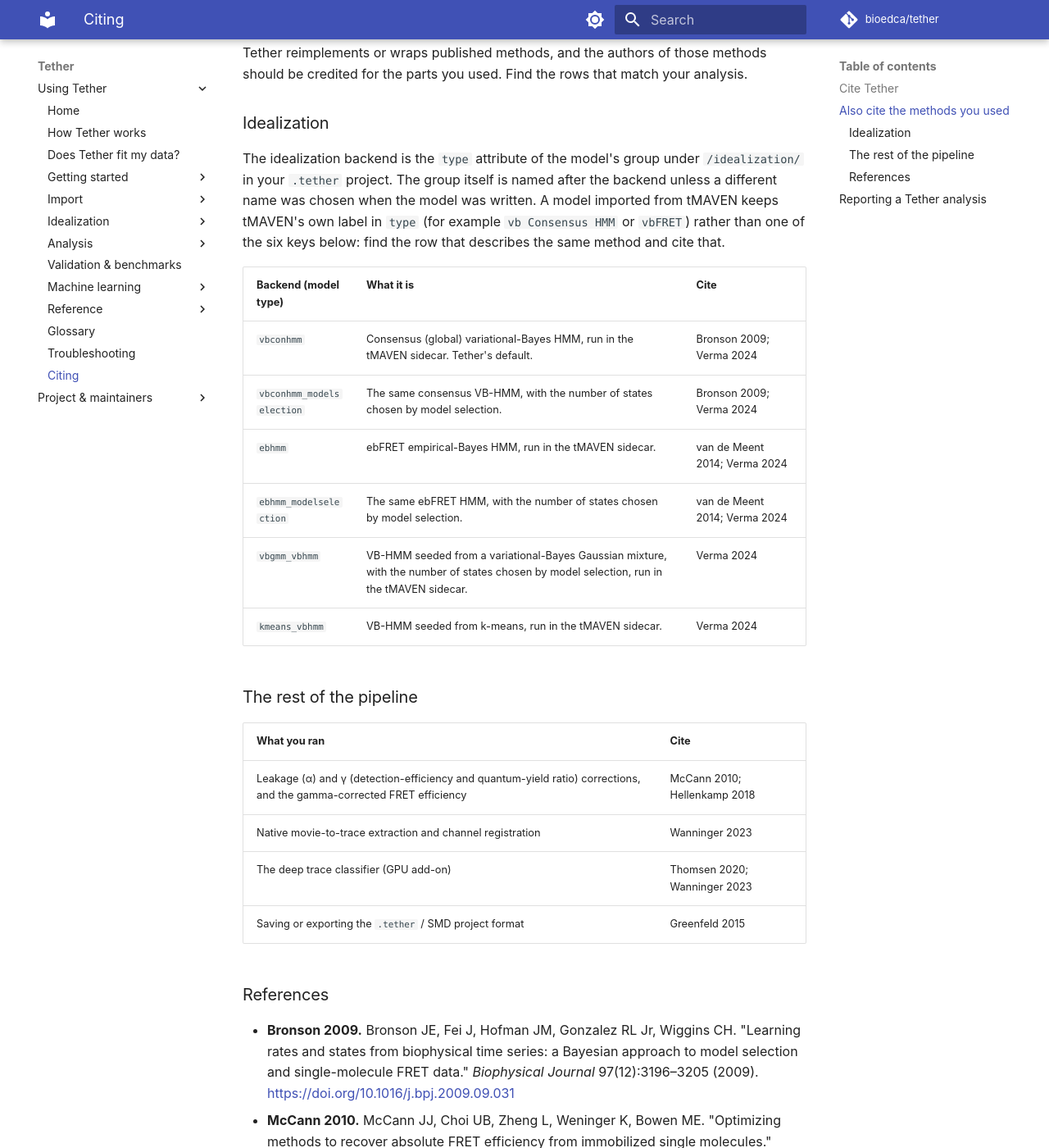
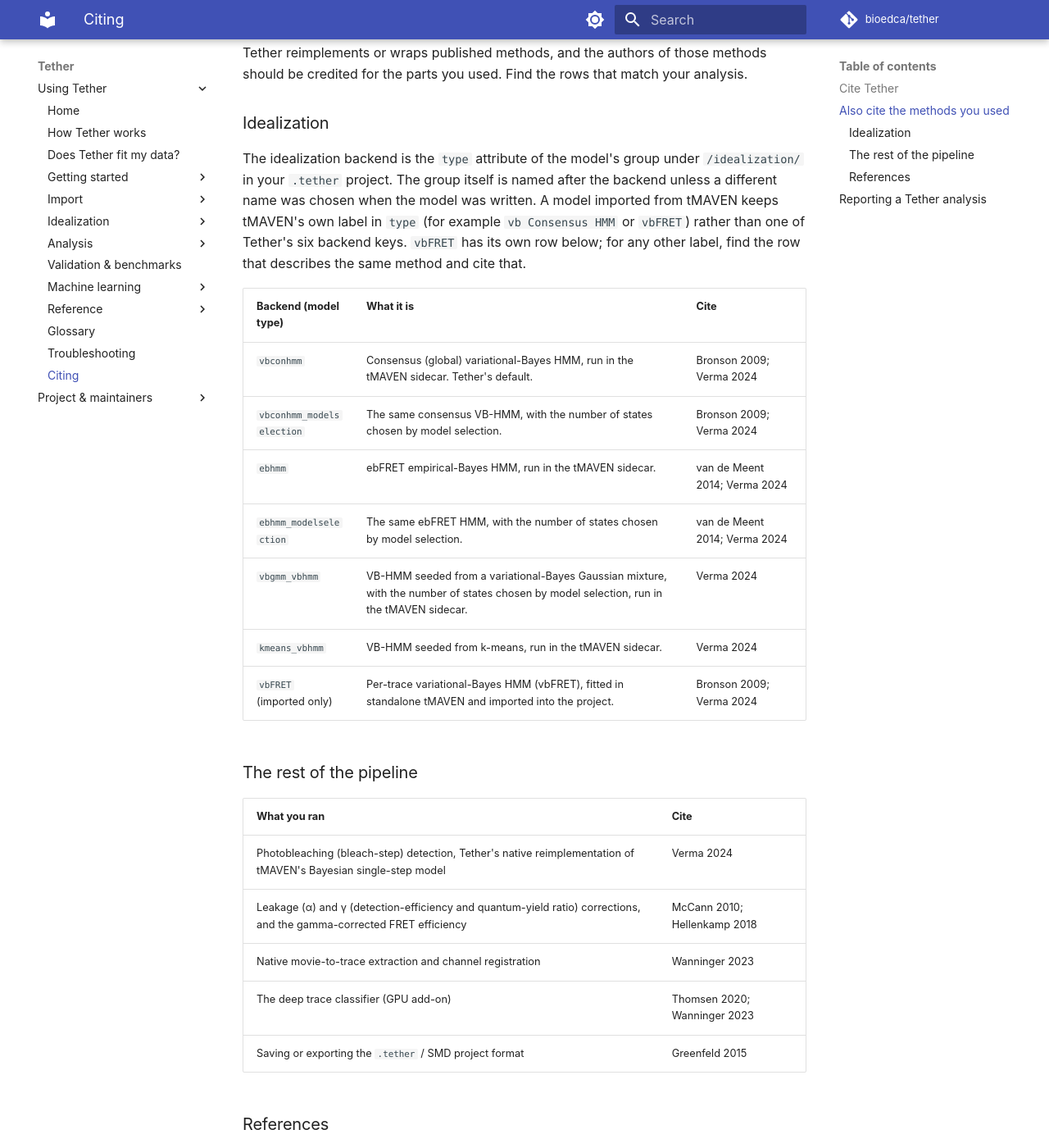
Before and after one commit to bioedca/tether, an MkDocs documentation site: the page built from docs/citing.md, in a window 1280 px wide and 1400 px high, scrolled down 716 px. Shown: the whole window at 82% size. Built offline with MkDocs 1.6.1 and Material for MkDocs 9.7.7, drawn with Linux system fonts in a browser that asks for light colours; comment, search, counter and statistics services are not loaded; the version menu is left out.

Commit message:
docs(citing): add rows for imported vbFRET models and photobleach detection (#162)
Answer the seventh Codex review: an imported per-trace vbFRET model had no
matching row, and photobleach detection (a reimplementation of tMAVEN's
single-step model, cited to Verma 2024 in the PRD) had none either. Both
rows reuse references already on the page.

```diff
--- a/docs/citing.md
+++ b/docs/citing.md
@@ -34,8 +34,8 @@
 `/idealization/` in your `.tether` project. The group itself is named after the backend
 unless a different name was chosen when the model was written. A model imported from
 tMAVEN keeps tMAVEN's own label in `type` (for example `vb Consensus HMM` or `vbFRET`)
-rather than one of the six keys below: find the row that describes the same method and
-cite that.
+rather than one of Tether's six backend keys. `vbFRET` has its own row below; for any
+other label, find the row that describes the same method and cite that.
 
 | Backend (model type) | What it is | Cite |
 |---|---|---|
@@ -45,11 +45,13 @@
 | `ebhmm_modelselection` | The same ebFRET HMM, with the number of states chosen by model selection. | van de Meent 2014; Verma 2024 |
 | `vbgmm_vbhmm` | VB-HMM seeded from a variational-Bayes Gaussian mixture, with the number of states chosen by model selection, run in the tMAVEN sidecar. | Verma 2024 |
 | `kmeans_vbhmm` | VB-HMM seeded from k-means, run in the tMAVEN sidecar. | Verma 2024 |
+| `vbFRET` (imported only) | Per-trace variational-Bayes HMM (vbFRET), fitted in standalone tMAVEN and imported into the project. | Bronson 2009; Verma 2024 |
 
 ### The rest of the pipeline
 
 | What you ran | Cite |
 |---|---|
+| Photobleaching (bleach-step) detection, Tether's native reimplementation of tMAVEN's Bayesian single-step model | Verma 2024 |
 | Leakage (α) and γ (detection-efficiency and quantum-yield ratio) corrections, and the gamma-corrected FRET efficiency | McCann 2010; Hellenkamp 2018 |
 | Native movie-to-trace extraction and channel registration | Wanninger 2023 |
 | The deep trace classifier (GPU add-on) | Thomsen 2020; Wanninger 2023 |
```
